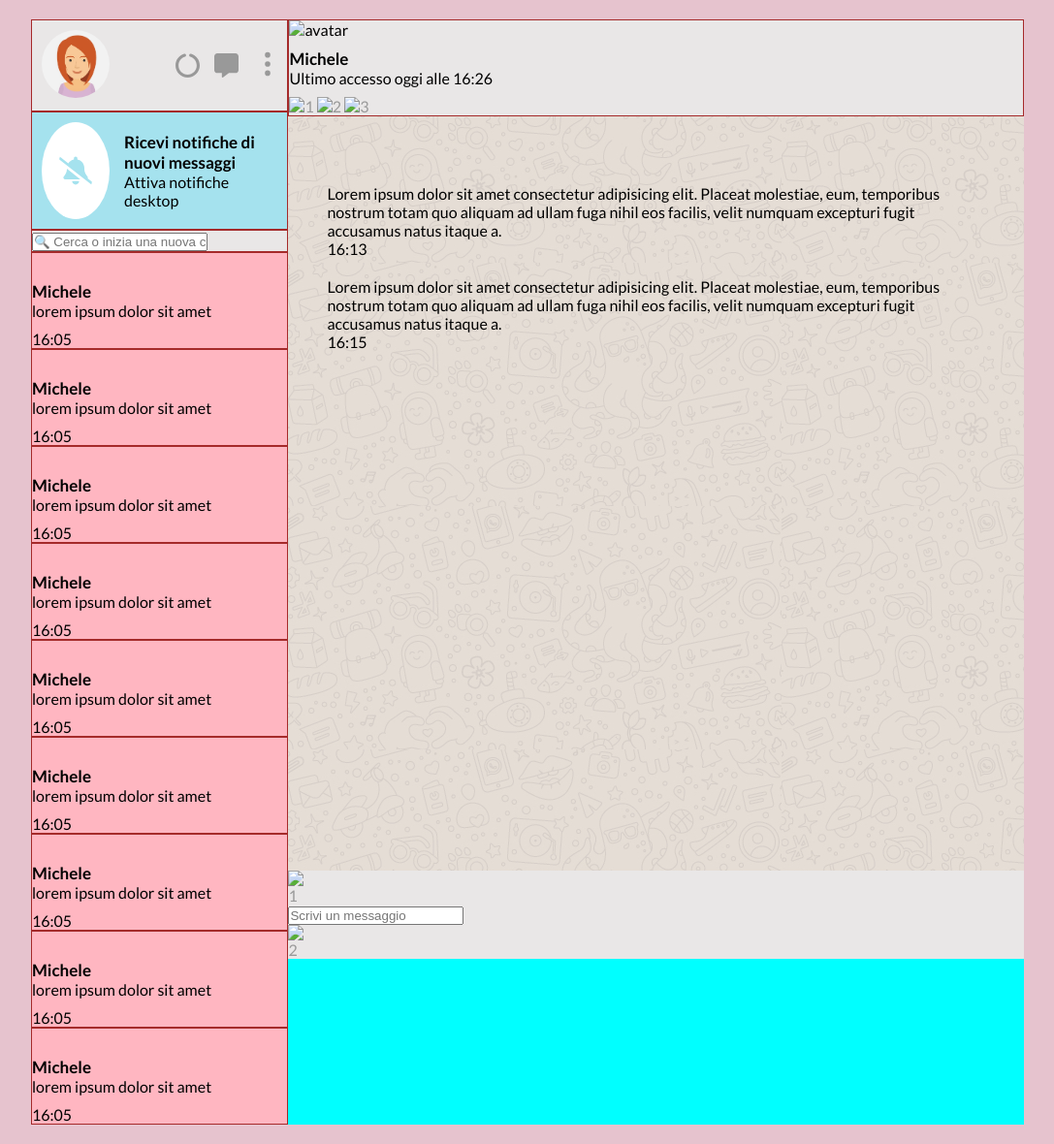
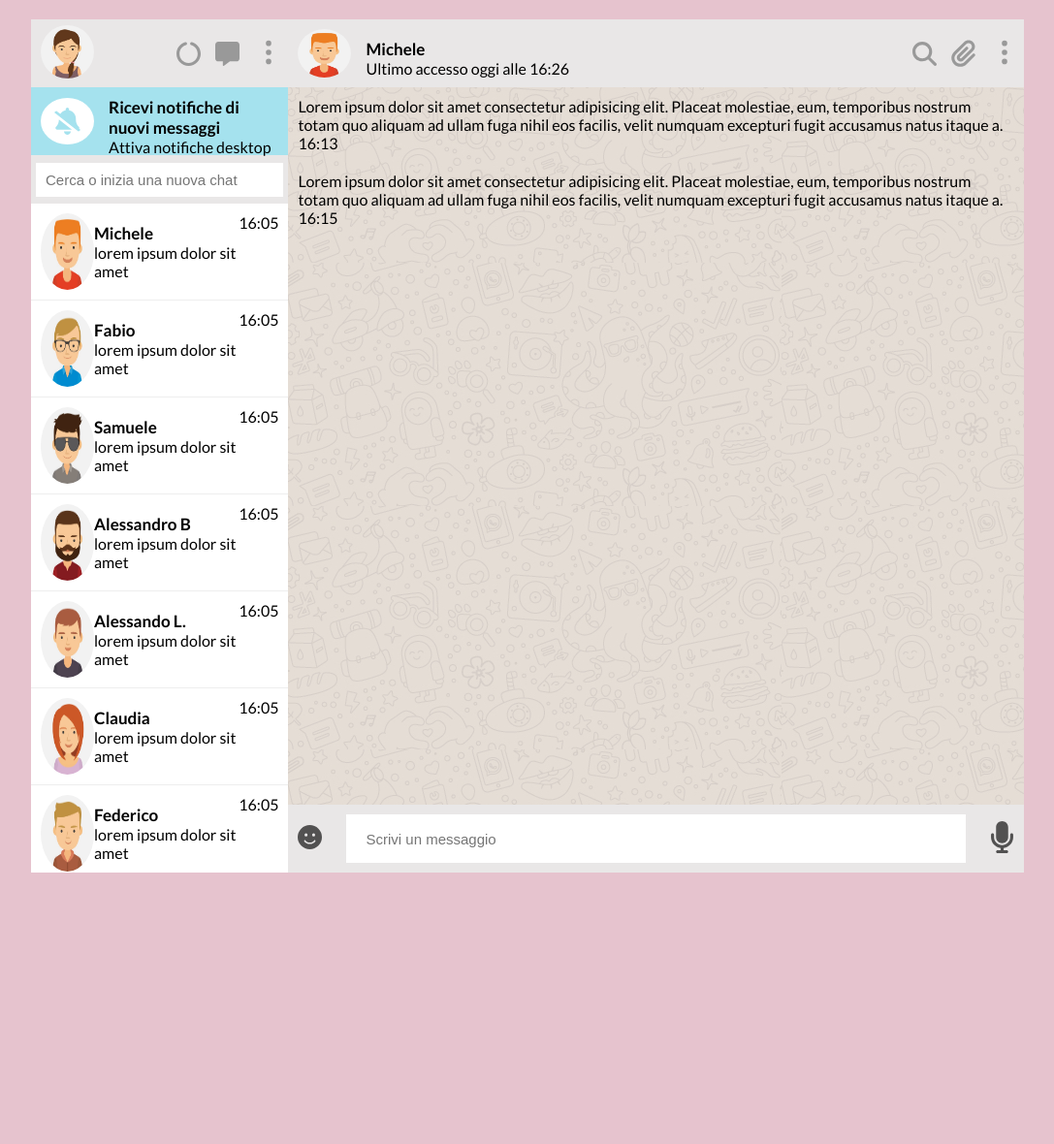
Before and after one commit to MiriamPecora/html-css-boolzapp, a plain HTML site: page index.html in a window 1280 px wide. Shown: the whole page at 97% size, without its empty margins (96-1183 px from the left). After the commit the page ends 919 px from the top, so only its background shows below. Drawn offline with Linux system fonts and the light colour scheme.

Commit message:
[UPD] Completed desktop version (except for the messages and the icon next the search bar to the left), added media queries for tablet and mobile screens but they're still in wip

```diff
--- a/index.html
+++ b/index.html
@@ -11,26 +11,26 @@
 </head>
 <body>
 
-    <div class="container h-90">
+    <div class="container">
         <div class="row">
             <div class="col-35">
                 <div class="content">
 
-                    <div id="profile" class="p-10 grey-bg border-blockout d-flex justify-between">
+                    <div id="profile" class="h-70 p-10 grey-bg border-blockout d-flex justify-between align-center">
                         <div class="left-side">
-                            <img class="propics border-radius" src="./assets/img/avatar_6.jpg" alt="avatar">
+                            <img class="propics" src="./assets/img/avatar_io.jpg" alt="avatar">
                         </div>
                         <div class="right-side d-flex gap-15">
                             <img class="icons" src="./assets/icons/circle-notch-solid.svg" alt="1">
                             <img class="icons" src="./assets/icons/message-solid.svg" alt="2">
-                            <span class="icons mt-20">
+                            <span class="icons">
                                 <svg xmlns="http://www.w3.org/2000/svg" width="30" height="30" fill="currentColor" class="bi bi-three-dots-vertical" viewBox="0 0 16 16">
                                 <path d="M9.5 13a1.5 1.5 0 1 1-3 0 1.5 1.5 0 0 1 3 0zm0-5a1.5 1.5 0 1 1-3 0 1.5 1.5 0 0 1 3 0zm0-5a1.5 1.5 0 1 1-3 0 1.5 1.5 0 0 1 3 0z"/></svg>
                             </span>
                         </div>
                     </div>
 
-                    <div id="notifications" class="sky-bg p-10 border-blockout d-flex gap-15">
+                    <div id="notifications" class="no-shrink h-70 sky-bg p-10 border-blockout d-flex gap-15 align-center">
                         <img class="propics border-white" src="./assets/icons/bell-slash-solid.svg" alt="">
                         <div class="side-txt">
                             <h2>Ricevi notifiche di nuovi messaggi</h2>
@@ -38,83 +38,112 @@
                         </div>
                     </div>
 
-                    <div id="search-input" class="grey-bg border-blockout">
-                        <input type="text" placeholder="&#x1F50D; Cerca o inizia una nuova chat">
+                    <div id="search-input" class="no-shrink h-50 grey-bg d-flex align-center justify-center">
+                        <input class="input-width input-height grey-txt txt-15 p-10" type="text" placeholder="Cerca o inizia una nuova chat">
                     </div>
 
-                    <div id="contacts" class="pink-bg">
-                        <div class="chat-preview border-blockout">
-                            <img class="propics" src="" alt="">
+                    <div id="contacts" class=" h-690 no-shrink overflow">
+                        <div class="chat-preview border-bottom p-10 d-flex justify-between">
+                            <div class="d-flex">
+                                <img class="propics" src="./assets/img/avatar_1.jpg" alt="">
                                 <div class="side-txt">
                                     <h2>Michele</h2>
                                     <p>lorem ipsum dolor sit amet</p>
                                 </div>
-                            <span>16:05</span>
-                        </div>
-                        <div class="chat-preview border-blockout">
-                            <img class="propics" src="" alt="">
-                            <div class="side-txt">
-                                <h2>Michele</h2>
-                                <p>lorem ipsum dolor sit amet</p>
                             </div>
                             <span>16:05</span>
                         </div>
-                        <div class="chat-preview border-blockout">
-                            <img class="propics" src="" alt="">
+                        <div class="chat-preview border-bottom p-10 d-flex justify-between">
+                            <div class="d-flex">
+                                <img class="propics" src="./assets/img/avatar_3.jpg" alt="">
                                 <div class="side-txt">
-                                <h2>Michele</h2>
+                                    <h2>Fabio</h2>
                                     <p>lorem ipsum dolor sit amet</p>
+                                </div>
                             </div>
                             <span>16:05</span>
                         </div>
-                        <div class="chat-preview border-blockout">
-                            <img class="propics" src="" alt="">
+                        <div class="chat-preview border-bottom p-10 d-flex justify-between">
+                            <div class="d-flex">
+                                <img class="propics" src="./assets/img/avatar_2.jpg" alt="">
                                 <div class="side-txt">
-                                <h2>Michele</h2>
+                                    <h2>Samuele</h2>
                                     <p>lorem ipsum dolor sit amet</p>
+                                </div>
                             </div>
                             <span>16:05</span>
                         </div>
-                        <div class="chat-preview border-blockout">
-                            <img class="propics" src="" alt="">
+                        <div class="chat-preview border-bottom p-10 d-flex justify-between">
+                            <div class="d-flex">
+                                <img class="propics" src="./assets/img/avatar_8.jpg" alt="">
                                 <div class="side-txt">
-                                <h2>Michele</h2>
+                                    <h2>Alessandro B</h2>
                                     <p>lorem ipsum dolor sit amet</p>
+                                </div>
                             </div>
                             <span>16:05</span>
                         </div>
-                        <div class="chat-preview border-blockout">
-                            <img class="propics" src="" alt="">
+                        <div class="chat-preview border-bottom p-10 d-flex justify-between">
+                            <div class="d-flex">
+                                <img class="propics" src="./assets/img/avatar_7.jpg" alt="">
                                 <div class="side-txt">
-                                <h2>Michele</h2>
+                                    <h2>Alessando L.</h2>
                                     <p>lorem ipsum dolor sit amet</p>
+                                </div>
                             </div>
                             <span>16:05</span>
                         </div>
-                        <div class="chat-preview border-blockout">
-                            <img class="propics" src="" alt="">
+                        <div class="chat-preview border-bottom p-10 d-flex justify-between">
+                            <div class="d-flex">
+                                <img class="propics" src="./assets/img/avatar_6.jpg" alt="">
                                 <div class="side-txt">
-                                <h2>Michele</h2>
+                                    <h2>Claudia</h2>
                                     <p>lorem ipsum dolor sit amet</p>
+                                </div>
                             </div>
                             <span>16:05</span>
                         </div>
-                        <div class="chat-preview border-blockout">
-                            <img class="propics" src="" alt="">
+                        <div class="chat-preview border-bottom p-10 d-flex justify-between">
+                            <div class="d-flex">
+                                <img class="propics" src="./assets/img/avatar_5.jpg" alt="">
                                 <div class="side-txt">
-                                <h2>Michele</h2>
+                                    <h2>Federico</h2>
                                     <p>lorem ipsum dolor sit amet</p>
+                                </div>
                             </div>
                             <span>16:05</span>
                         </div>
-                        <div class="chat-preview border-blockout">
-                            <img class="propics" src="" alt="">
+                        <div class="chat-preview border-bottom p-10 d-flex justify-between">
+                            <div class="d-flex">
+                                <img class="propics" src="./assets/img/avatar_4.jpg" alt="">
                                 <div class="side-txt">
-                                <h2>Michele</h2>
+                                    <h2>Davide</h2>
                                     <p>lorem ipsum dolor sit amet</p>
+                                </div>
                             </div>
                             <span>16:05</span>
                         </div>
+                        <div class="chat-preview border-bottom p-10 d-flex justify-between">
+                            <div class="d-flex">
+                                <img class="propics" src="./assets/img/avatar_3.jpg" alt="">
+                                <div class="side-txt">
+                                    <h2>Manuel</h2>
+                                    <p>lorem ipsum dolor sit amet</p>
+                                </div>
+                            </div>
+                            <span>16:05</span>
+                        </div>
+                        <div class="chat-preview border-bottom p-10 d-flex justify-between">
+                            <div class="d-flex">
+                                <img class="propics" src="./assets/img/avatar_2.jpg" alt="">
+                                <div class="side-txt">
+                                    <h2>Mario</h2>
+                                    <p>lorem ipsum dolor sit amet</p>
+                                </div>
+                            </div>
+                            <span>16:05</span>
+                        </div>
+
                     </div>
 
                 </div>
@@ -122,22 +151,25 @@
             <div class="col-65 custom-bg">
                 <div class="content">
 
-                    <div id="friend" class="grey-bg border-blockout">
-                        <div class="left-side">
-                            <img class="propics" src="" alt="avatar">
+                    <div id="friend" class="grey-bg h-70 d-flex justify-between p-10">
+                        <div class="left-side gap-15 d-flex ">
+                            <img class="propics" src="./assets/img/avatar_1.jpg" alt="avatar">
                             <div class="side-txt">
                                 <h2>Michele</h2>
                                 <p>Ultimo accesso oggi alle 16:26</p>
                             </div>
-                            <div class="right-side">
-                                <img class="icons" src="" alt="1">
-                                <img class="icons" src="" alt="2">
-                                <img class="icons" src="" alt="3">
                         </div>
+                        <div class="right-side d-flex gap-15 align-center">
+                            <img class="icons" src="./assets/icons/magnifying-glass-solid-normal.svg" alt="1">
+                            <img class="icons" src="./assets/icons/paperclip-solid.svg" alt="2">
+                            <span class="icons">
+                                <svg xmlns="http://www.w3.org/2000/svg" width="30" height="30" fill="currentColor" class="bi bi-three-dots-vertical" viewBox="0 0 16 16">
+                                <path d="M9.5 13a1.5 1.5 0 1 1-3 0 1.5 1.5 0 0 1 3 0zm0-5a1.5 1.5 0 1 1-3 0 1.5 1.5 0 0 1 3 0zm0-5a1.5 1.5 0 1 1-3 0 1.5 1.5 0 0 1 3 0z"/></svg>
+                            </span>
                         </div>
                     </div>
 
-                    <div id="chat-viewport" class="m-messages">
+                    <div id="chat-viewport" class="">
                         <div class="sent p-10">
                             <div class="d-flex">
                                 <p>Lorem ipsum dolor sit amet consectetur adipisicing elit. Placeat molestiae, eum, temporibus nostrum totam quo aliquam ad ullam fuga nihil eos facilis, velit numquam excepturi fugit accusamus natus itaque a.</p>
@@ -154,15 +186,15 @@
                             </div>
                     </div>
 
-                    <div class="chat-input grey-bg">
+                    <div class="chat-input grey-bg h-70 d-flex justify-between p-10 align-center">
                         <div id="emoji" class="icons">
-                            <img src="" alt="1">
+                            <img src="./assets/icons/face-smile-solid.svg" alt="1">
                         </div>
-                        <div class="input-txt">
-                            <input type="text" placeholder="Scrivi un messaggio">
+                        <div id="write-a-messagge" class="w-100-input">
+                            <input class="input-txt grey-txt txt-15" type="text" placeholder="Scrivi un messaggio">
                         </div>
                         <div id="microphone" class="icons">
-                            <img src="" alt="2">
+                            <img src="./assets/icons/microphone-solid.svg" alt="2">
                         </div>
                     </div>
 
--- a/style.css
+++ b/style.css
@@ -13,11 +13,20 @@ body {
 
 /* UTILITY */
 
+.overflow{
+    overflow-y:scroll;
+}
+
+.border-bottom{
+    border-bottom: solid 1px rgb(238, 238, 238) ;
+}
+
 /* LAYOUT */
 .container {
     max-width: 80%;
     background-color: aqua;
     margin: 20px auto;
+    max-height: 879px;
 }
 
 .row {
@@ -26,7 +35,7 @@ body {
 
 .col-35{
     width: 35%;
-    background-color: lightcoral;
+    background-color: rgb(255, 255, 255);
 }
 
 .col-65 {
@@ -34,13 +43,7 @@ body {
 }
 
 /* MARGIN */
-.m-messages{
-    margin: 60px 30px 526px 30px;
-}
 
-.mt-20{
-    margin-top: 20px;
-}
 
 /* PADDING */
 .p-20{
@@ -64,8 +67,20 @@ body {
     justify-content: space-between;
 }
 
+.align-center{
+    align-items: center;
+}
+
+.justify-center{
+    justify-content: center;
+}
+
 .gap-15{
     gap: 15px;
+}
+
+.no-shrink{
+    flex-shrink: 0;
 }
 
 /* BG */
@@ -85,10 +100,7 @@ body {
 
 /* IMG CUSTOMIZATION */
 .propics {
-    width: 70px;
-}
-
-.border-radius{
+    width: 55px;
     border-radius: 50%;
 }
 
@@ -98,7 +110,7 @@ body {
 }
 
 .border-white{
-    padding: 17px;
+    padding: 10px;
     background-color: white;
     border-radius: 50%;
 }
@@ -111,21 +123,114 @@ h2 {
 
 .side-txt{
     margin: 10px 0;
+    max-width: 100%;
+    max-height: 100%;
 }
 
-/* CLASSES FOR THE BLOCKOUT */
-.orange-bg {
-    background-color: rgb(253, 124, 84);
+.txt-15{
+    font-size: 15px;
 }
 
-.pink-bg{
-    background-color: lightpink;
+.grey-txt{
+    color: grey;
 }
 
-.border-blockout{
+
+
+/* CLASSES FOR THE BLOCKOUT */
+/* .orange-bg {
+    background-color: rgb(253, 124, 84);
+} */
+
+/* .pink-bg{
+    background-color: lightpink;
+} */
+
+/* .border-blockout{
     border: 1px solid brown;
+} */
+
+/* .h-90{
+    min-height: 90vh;
+} */
+
+/* DIMENSIONI */
+.h-690{
+    height: 690px;
 }
 
-.h-90{
-    min-height: 90vh;
+.h-70{
+    height: 70px;
 }
+
+.h-50{
+    height: 50px;
+}
+
+.input-height{
+    height: calc(100% - 15px);
+}
+
+.input-width{
+    width: calc(100% - 10px);
+    border: none;
+}
+
+.w-100-input{
+    min-width: calc(100% - 100px);
+    height: 100%;
+}
+
+.input-txt{
+    width: 100%;
+    height: 100%;
+    border: none;
+    padding: 20px;
+}
+
+#chat-viewport{
+    height: 740px
+}
+
+/* MEDIA QUERIES */
+
+/* TABLET */
+@media screen and (max-width: 992px){
+
+body {
+    background-color: rgb(3, 65, 65);
+}
+
+.chat-preview .side-txt, span {
+    display: none;
+}
+
+#notifications {
+    display: none;
+}
+
+#search-input{
+    display: none;
+}
+
+.col-35 .right-side {
+    display: none;
+}
+
+}
+
+/* MOBILE */
+@media screen and (max-width: 576px){
+
+body {
+    background-color: firebrick;
+}
+
+.col-35 {
+    display: none;
+}
+
+.right-side{
+    display: none;
+}
+}
```
Lines whose indentation alone changed are shown as unchanged.
